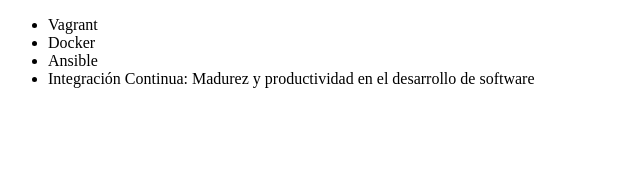
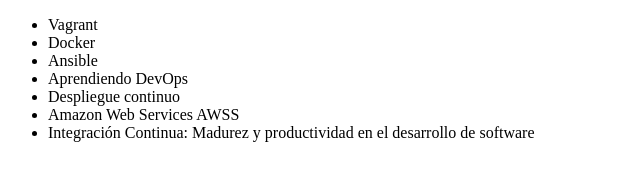
Before and after one commit to DavidGantivaC/HWTT_M, a plain HTML site: page index.html in a window 1280 px wide. Shown: the whole page, without its empty margins (0-640 px from the left). Drawn offline with Linux system fonts and the light colour scheme.

Commit message:
se agregaron 3 nuevos mensajes

```diff
--- a/index.html
+++ b/index.html
@@ -9,6 +9,10 @@
             <li>Vagrant</li>
             <li>Docker</li>
             <li>Ansible</li>
+            <li>Aprendiendo DevOps</li>
+            <li>Despliegue continuo</li>
+            <li>Amazon Web Services AWSS</li>
+
             <li>Integración Continua: Madurez y productividad en el desarrollo de software</li>
         </ul>
     </body>
```
